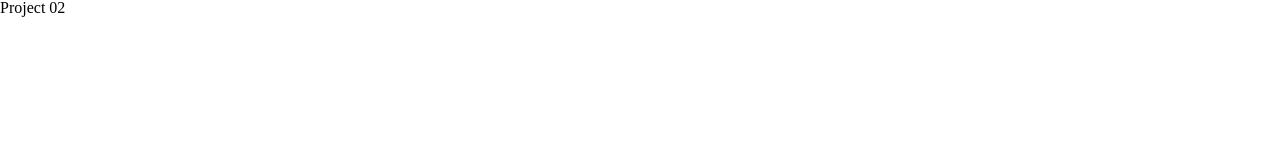
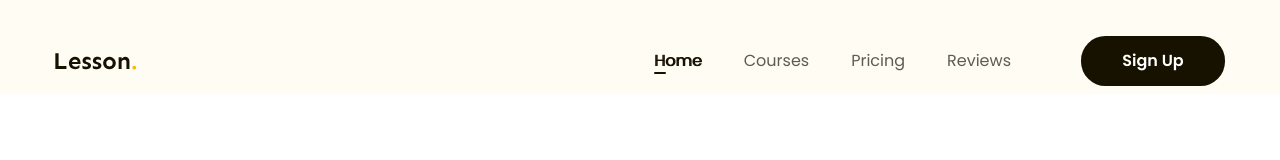
Before and after one commit to KhoaLeoPard10/htmlcss-project-02, a plain HTML site: page index.html in a window 1280 px wide. Shown: the top 160 px of the page. Drawn offline with Linux system fonts and the light colour scheme.

Commit message:
Làm phần Header

```diff
--- a/assets/css/styles.css
+++ b/assets/css/styles.css
@@ -0,0 +1,94 @@
+* {
+    box-sizing: border-box;
+}
+
+html {
+    font-size: 62.5%;
+}
+
+body {
+    font-size: 1.6rem;
+    font-family: "Poppins", sans-serif;
+}
+
+/* Common */
+a {
+    text-decoration: none;
+}
+
+.btn {
+    display: inline-block;
+    min-width: 118px;
+    padding: 0 16px;
+    line-height: 50px;
+    font-weight: 600;
+    font-size: 1.6rem;
+    text-align: center;
+    color: #ffffff;
+    background: #171100;
+    border-radius: 24.5px;
+}
+
+.main-content {
+    width: 1170px;
+    max-width: calc(100% - 48px);
+    margin-left: auto;
+    margin-right: auto;
+}
+
+/* Header */
+.header {
+    background: #fffcf4;
+}
+
+.header.fixed {
+    position: sticky;
+    top: -28px;
+}
+
+.header .body {
+    display: flex;
+    align-items: center;
+    padding: 36px 0 8px;
+}
+
+.nav {
+    margin-left: auto;
+}
+
+.nav ul {
+    display: flex;
+}
+
+.nav a {
+    position: relative;
+    padding: 8px 21px;
+    font-size: 1.6rem;
+    color: #5f5b53;
+}
+
+.nav a:hover,
+.nav li.active a {
+    text-shadow: 1px 0 0 currentColor;
+    color: #171100;
+}
+
+.nav li.active a::after {
+    position: absolute;
+    left: 21px;
+    bottom: 6px;
+    content: "";
+    display: block;
+    width: 12px;
+    height: 2px;
+    background: #171100;
+    border-radius: 1px;
+}
+
+.header .sign-up-btn {
+    min-width: 144px;
+}
+
+.header .action {
+    margin-left: 49px;
+}
--- a/index.html
+++ b/index.html
@@ -7,10 +7,54 @@
         <!-- Reset CSS -->
         <link rel="stylesheet" href="./assets/css/reset.css" />
 
+        <!-- Embed fonts -->
+        <link rel="preconnect" href="https://fonts.googleapis.com" />
+        <link rel="preconnect" href="https://fonts.gstatic.com" crossorigin />
+        <link
+            href="https://fonts.googleapis.com/css2?family=Poppins:ital,wght@0,400;0,500;0,600;0,700;1,400&family=Sen:wght@700&display=swap"
+            rel="stylesheet"
+        />
+
         <!-- Styles -->
-         <link rel="stylesheet" href="./assets/css/styles.css">
+        <link rel="stylesheet" href="./assets/css/styles.css" />
     </head>
     <body>
-        <h1>Project 02</h1>
+        <main style="height: 5000px">
+            <header class="header fixed">
+                <div class="main-content">
+                    <div class="body">
+                        <!-- Logo -->
+                        <img
+                            src="./assets/img/logo.svg"
+                            alt="Lesson."
+                            class="logo"
+                        />
+
+                        <!-- Nav -->
+                        <nav class="nav">
+                            <ul>
+                                <li class="active">
+                                    <a href="#!">Home</a>
+                                </li>
+                                <li >
+                                    <a href="#!">Courses</a>
+                                </li>
+                                <li>
+                                    <a href="#!">Pricing</a>
+                                </li>
+                                <li>
+                                    <a href="#!">Reviews</a>
+                                </li>
+                            </ul>
+                        </nav>
+
+                        <!-- Action -->
+                        <div class="action">
+                            <a href="#!" class="btn sign-up-btn">Sign Up</a>
+                        </div>
+                    </div>
+                </div>
+            </header>
+        </main>
     </body>
 </html>
```
Also changed, not shown: assets/img/Logo.svg (added).
